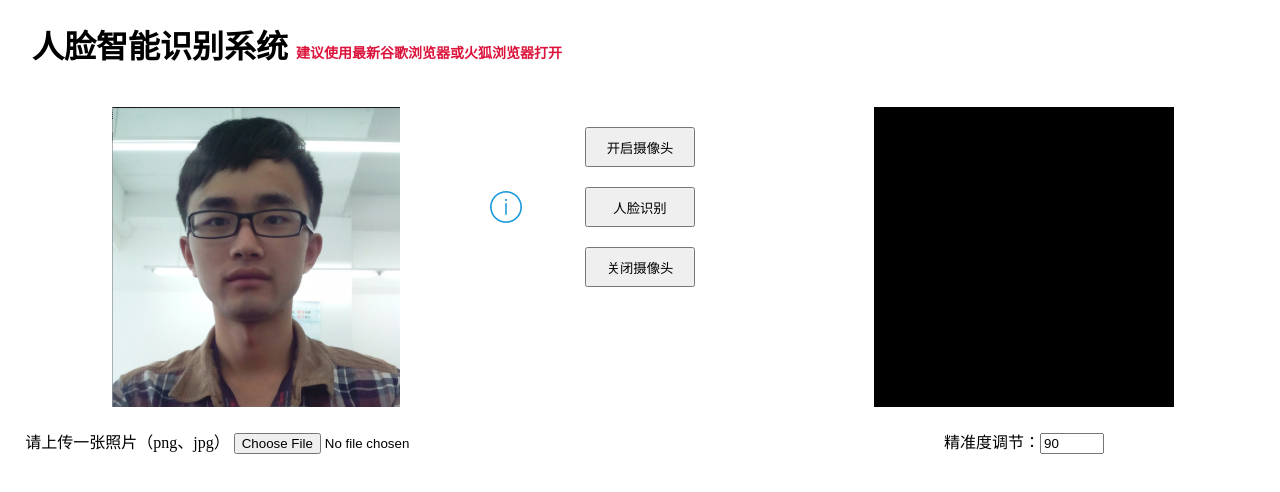
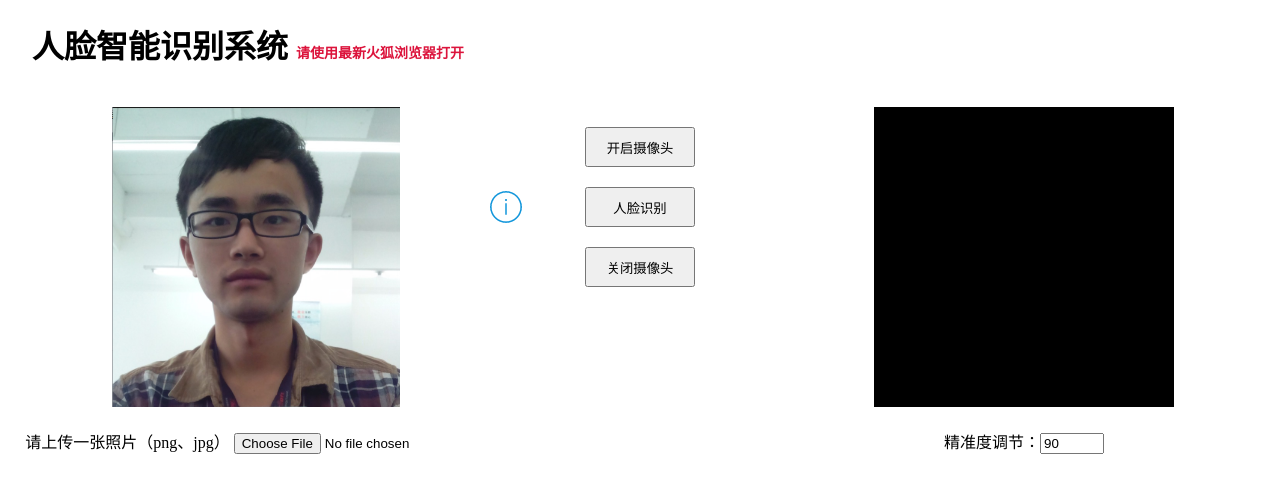
Before and after one commit to liufulin90/ai-face, a website: page index.html in a window 1280 px wide. Drawn offline with Linux system fonts and the light colour scheme.

Commit message:
Update index.html

```diff
--- a/index.html
+++ b/index.html
@@ -7,7 +7,7 @@
 </head>
 <body>
 <div class="bodyfixed">
-    <h1 class="head-title">人脸智能识别系统 <span>建议使用最新谷歌浏览器或火狐浏览器打开</span></h1>
+    <h1 class="head-title">人脸智能识别系统 <span>请使用最新火狐浏览器打开</span></h1>
     <div class="wrap">
         <div class="left">
             <div>
```
